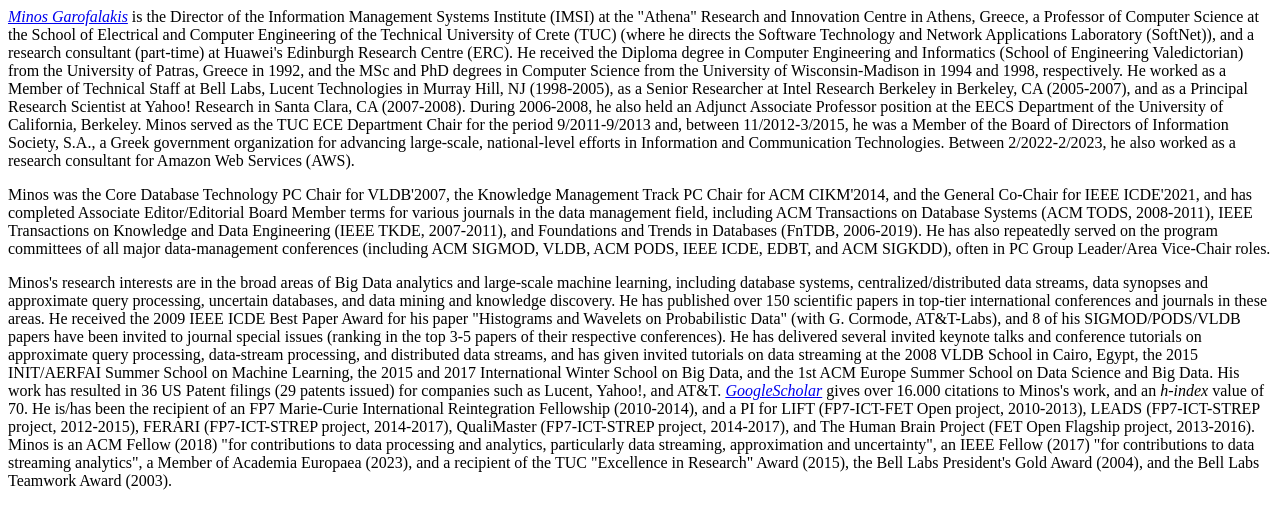
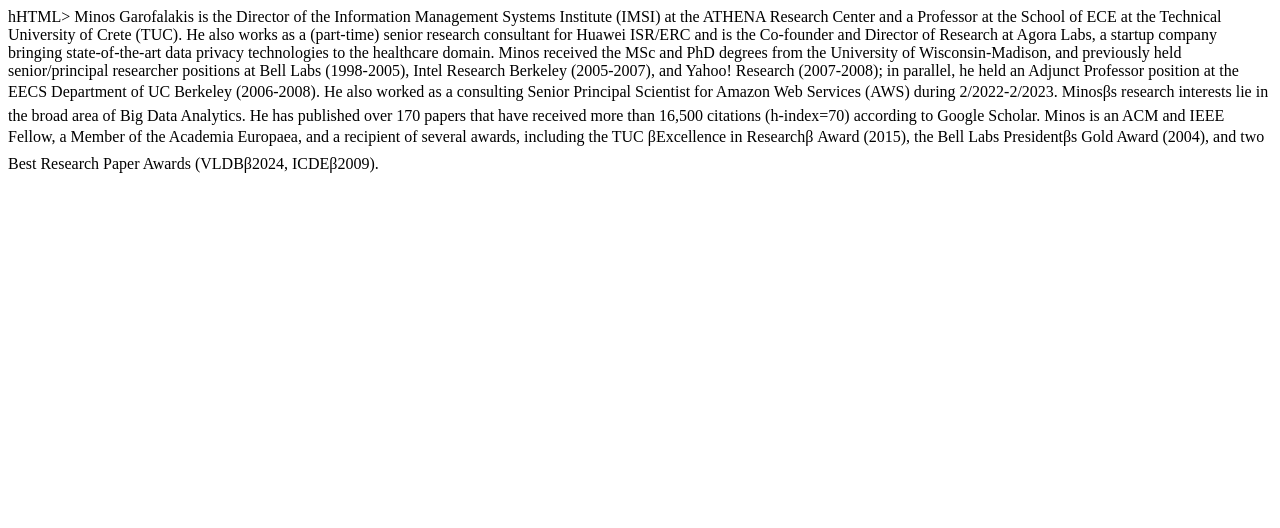
Before and after one commit to minosng/minosng.github.io, a plain HTML site: page bio.html in a window 1280 px wide. Drawn offline with Linux system fonts and the light colour scheme.

Commit message:
Update bio.html

```diff
--- a/bio.html
+++ b/bio.html
@@ -1,75 +1,24 @@
-<HTML>
+hHTML>
 <meta http-equiv="Content-Type" content="text/html; charset=iso-8859-7">
   <meta name="GENERATOR" content="Mozilla/4.5 [en] (Win98; I) [Netscape]">
 
-<i><a href="https://minosng.github.io/">
-Minos Garofalakis</a></i>
-is the Director of the Information Management Systems Institute (IMSI)
-at the "Athena" Research and Innovation Centre in Athens, Greece, a Professor of Computer
-Science at the School of Electrical and Computer Engineering of the Technical University of
-Crete (TUC) (where he directs
-the Software Technology and Network Applications Laboratory (SoftNet)), and a research consultant (part-time)
-at Huawei's Edinburgh Research Centre (ERC).
-He received the Diploma degree in
-Computer Engineering and Informatics (School of Engineering Valedictorian) from the University
-of Patras, Greece in 1992, and the MSc and PhD degrees in Computer Science from the University
-of Wisconsin-Madison in 1994 and 1998, respectively. He worked as a Member of Technical
-Staff at Bell Labs, Lucent Technologies in Murray Hill, NJ (1998-2005), as a Senior Researcher
-at Intel Research Berkeley in Berkeley, CA (2005-2007), and as a Principal Research Scientist
-at Yahoo! Research in Santa Clara, CA (2007-2008).
-During 2006-2008, he also held an Adjunct Associate
-Professor position at the EECS Department of the University of California, Berkeley.
-Minos served as the TUC ECE Department Chair for the period 9/2011-9/2013 and,
-between 11/2012-3/2015, he was a Member of the Board of Directors of Information Society, S.A., a
-Greek government organization for advancing large-scale, national-level efforts in Information and Communication Technologies.
-Between 2/2022-2/2023, he also worked as a research consultant for
-Amazon Web Services (AWS).
-<P>
 
-Minos was the Core Database Technology PC Chair for VLDB'2007,  the Knowledge Management Track
-PC Chair for ACM CIKM'2014, and the General Co-Chair for IEEE ICDE'2021, and has
-completed Associate Editor/Editorial Board Member terms for various journals in the data management
-field, including ACM Transactions on Database Systems (ACM TODS, 2008-2011),
-IEEE Transactions on Knowledge and Data Engineering (IEEE TKDE, 2007-2011), and
-Foundations and Trends in Databases (FnTDB, 2006-2019).
-He has also repeatedly
-served on the program committees of all major data-management conferences (including ACM SIGMOD,
-VLDB, ACM PODS, IEEE ICDE, EDBT, and ACM SIGKDD), often in PC Group Leader/Area Vice-Chair roles.
-<P>
+Minos Garofalakis is the Director of the Information Management Systems Institute (IMSI) at the
+ATHENA Research Center and a Professor at the School of ECE at the Technical University of Crete (TUC).
+He also works as a (part-time) senior research consultant for Huawei ISR/ERC and is the Co-founder and Director of Research
+at Agora Labs, a startup company bringing state-of-the-art data privacy technologies to the healthcare domain.
+Minos received the MSc and PhD degrees from the University of Wisconsin-Madison, and previously held
+senior/principal researcher positions at Bell Labs (1998-2005), Intel Research Berkeley (2005-2007),
+and Yahoo! Research (2007-2008); in parallel, he held an Adjunct Professor position at the EECS Department
+of UC Berkeley (2006-2008).
+He also worked as a consulting Senior Principal Scientist for Amazon Web Services (AWS) during 2/2022-2/2023.
 
-Minos's research interests are in the broad areas of Big Data analytics and large-scale
-machine learning, including database systems, centralized/distributed
-data streams, data synopses and approximate query processing, uncertain databases, and
-data mining and knowledge discovery.
-He has published over 150 scientific papers in top-tier international conferences and
-journals in these areas.  He received the 2009 IEEE ICDE Best
-Paper Award for his paper "Histograms and Wavelets on Probabilistic Data" (with G. Cormode, AT&T-Labs),
-and 8 of his SIGMOD/PODS/VLDB papers have been invited to journal special issues (ranking in the
-top 3-5 papers of their respective conferences). He has delivered several invited keynote talks and
-conference tutorials on approximate query processing, data-stream processing, and distributed data streams,
-and has given invited tutorials on data streaming at the 2008 VLDB School in Cairo, Egypt,
-the 2015 INIT/AERFAI Summer School on Machine Learning,
-the 2015 and 2017 International Winter School on Big Data, and
-the 1st ACM Europe Summer School on Data Science and Big Data.
-His work has resulted in 36 US Patent filings (29 patents issued) for companies such as
-Lucent, Yahoo!, and AT&T.
-<i><A HREF="http://scholar.google.gr/citations?user=WemX9rAAAAAJ">GoogleScholar</A></i>
-gives over 16.000 citations
-to Minos's work, and an <i>h-index</i> value of 70.
-He is/has been the recipient of an FP7 Marie-Curie
-International Reintegration Fellowship (2010-2014), and a PI for
-LIFT (FP7-ICT-FET Open project, 2010-2013),
-LEADS (FP7-ICT-STREP project, 2012-2015),
-FERARI (FP7-ICT-STREP project, 2014-2017),
-QualiMaster (FP7-ICT-STREP project, 2014-2017), and
-The Human Brain Project (FET Open Flagship project, 2013-2016).
-Minos is an
-ACM Fellow (2018) "for contributions to data processing and analytics, particularly data streaming,
-approximation and uncertainty",
-an IEEE Fellow (2017) "for contributions to data streaming analytics",
-a Member of Academia Europaea (2023),
-and a recipient of the TUC "Excellence in Research" Award (2015),
-the Bell Labs President's Gold Award (2004),
-and the Bell Labs Teamwork Award (2003).
+
+Minos’s research interests lie in the broad area of Big Data Analytics. He has published over 170 papers that have
+received more than 16,500 citations (h-index=70) according to Google Scholar.
+Minos is an ACM and IEEE Fellow, a Member of the Academia Europaea, and a recipient of several awards, including
+the TUC “Excellence in Research” Award (2015), the Bell Labs President’s Gold Award (2004), and two Best Research
+Paper Awards (VLDB’2024, ICDE’2009).
+
 
 </HTML>
```
